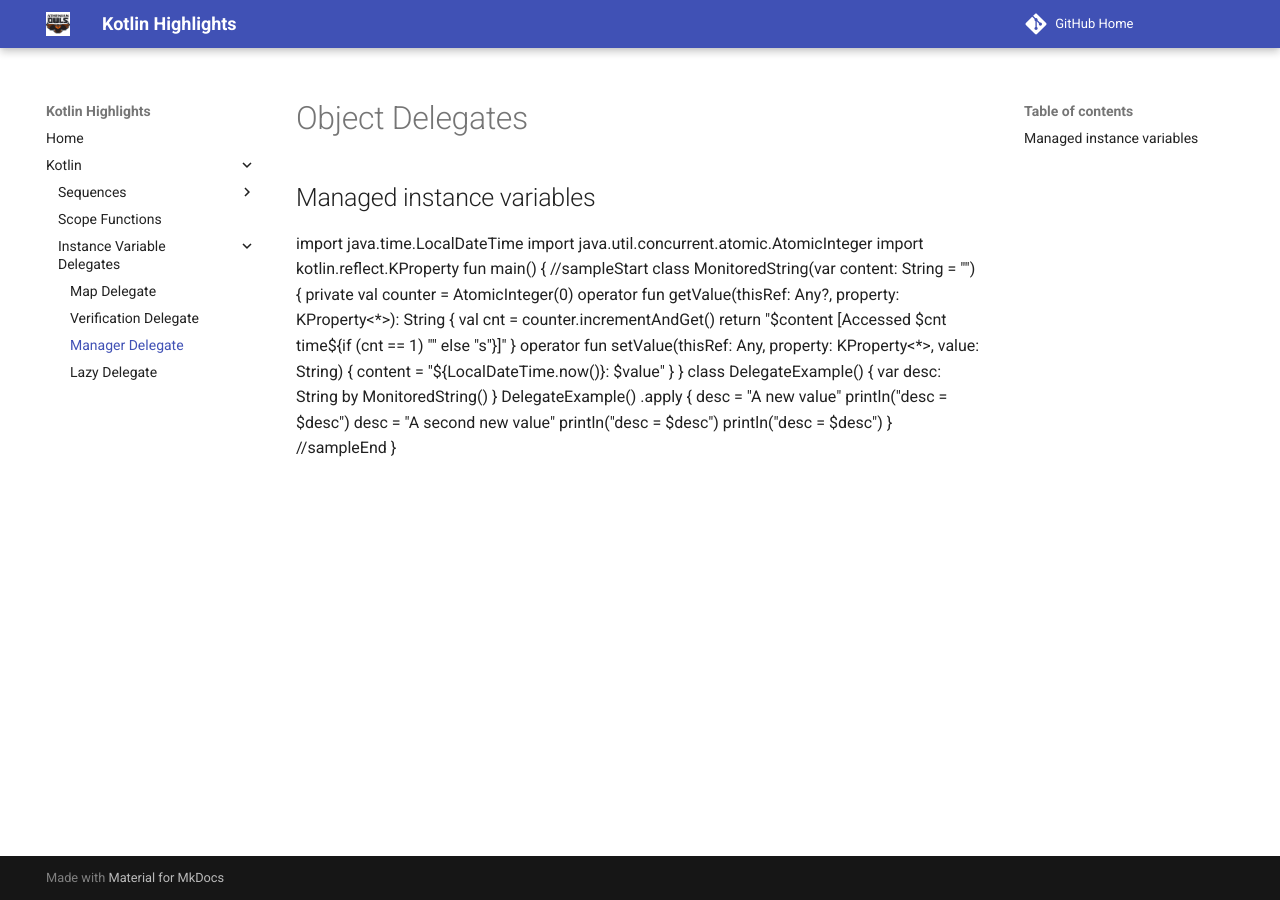
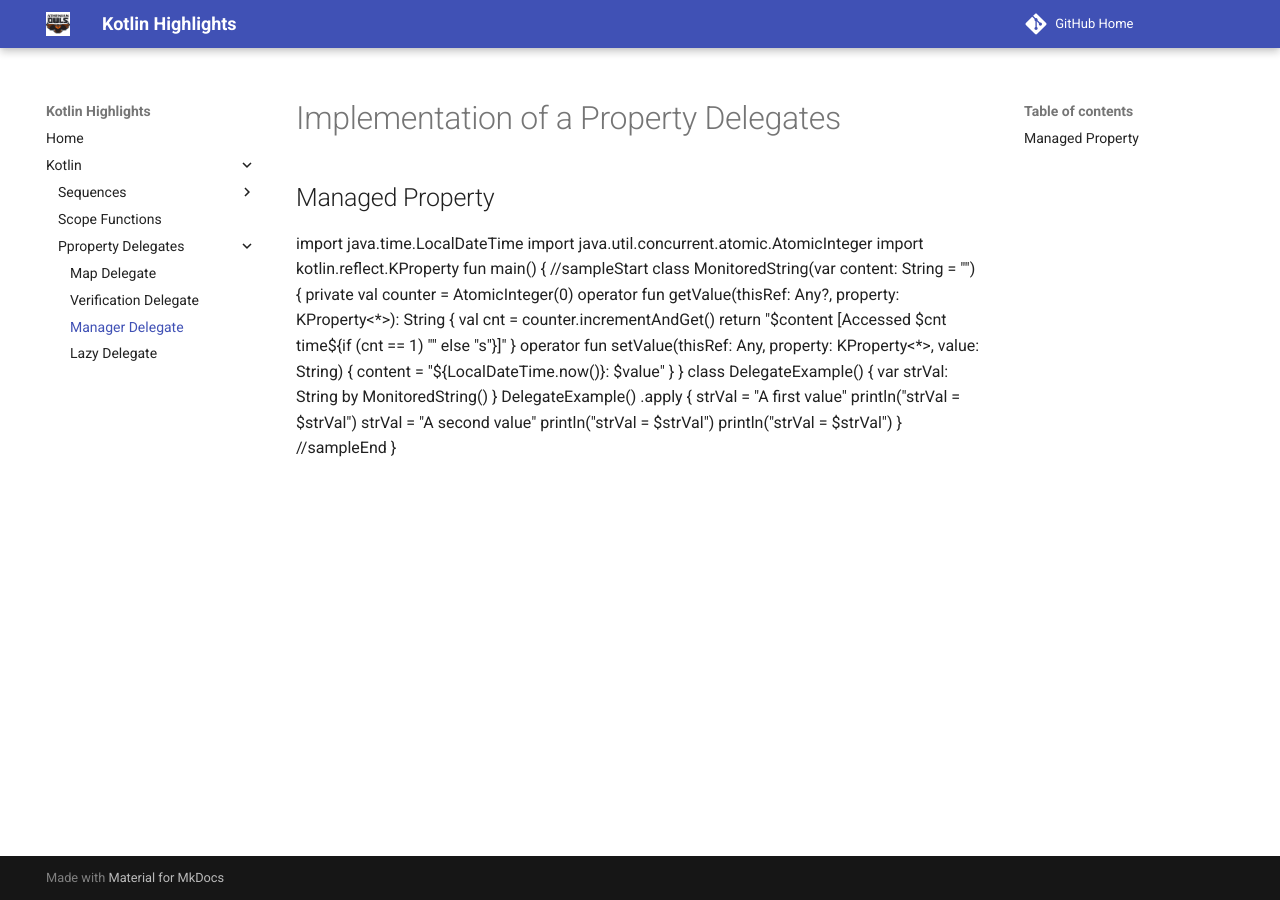
Before and after one commit to athenian-programming/kotlin-highlights, an MkDocs documentation site: the page built from docs/manager-delegate.md, in a window 1280 px wide. Built offline with MkDocs 1.6.1 and Material for MkDocs 9.7.7, drawn with Linux system fonts in a browser that asks for light colours.

Commit message:
Update docs

```diff
--- a/docs/manager-delegate.md
+++ b/docs/manager-delegate.md
@@ -1,6 +1,6 @@
-# Object Delegates
+# Implementation of a Property Delegates
 
-## Managed instance variables
+## Managed Property
 
 <div class="kotlin-code">
 import java.time.LocalDateTime
@@ -23,16 +23,16 @@ fun main() {
   }
 
   class DelegateExample() {
-    var desc: String by MonitoredString()
+    var strVal: String by MonitoredString()
   }
 
   DelegateExample()
     .apply {
-      desc = "A new value"
-      println("desc = $desc")
-      desc = "A second new value"
-      println("desc = $desc")
-      println("desc = $desc")
+      strVal = "A first value"
+      println("strVal = $strVal")
+      strVal = "A second value"
+      println("strVal = $strVal")
+      println("strVal = $strVal")
     }
 //sampleEnd
 }
--- a/docs/map-delegate.md
+++ b/docs/map-delegate.md
@@ -1,6 +1,6 @@
 # Map Delegates
 
-## Map-based instance variables
+## Map-based delegated properties
 
 <div class="kotlin-code">
 fun main() {
--- a/mkdocs.yml
+++ b/mkdocs.yml
@@ -14,9 +14,9 @@ nav:
           - Combining Sequences: combining-sequences.md
           - generateSequence {}: generate-sequence.md
       - Scope Functions: scope-functions.md
-      - Instance Variable Delegates:
+      - Pproperty Delegates:
           - Map Delegate: map-delegate.md
-          - Verification Delegate: verification-delegate.md
+          - Verification Delegate: observable-delegate.md
           - Manager Delegate: manager-delegate.md
           - Lazy Delegate: lazy-delegate.md
 
```
Also changed, not shown: README.md (+1 -1 lines), docs/generate-sequence.md (+7 -7 lines), docs/lazy-delegate.md (+3 -4 lines), docs/observable-delegate.md (added, +33 -0 lines), docs/verification-delegate.md (deleted, +0 -33 lines), 3 other files.
